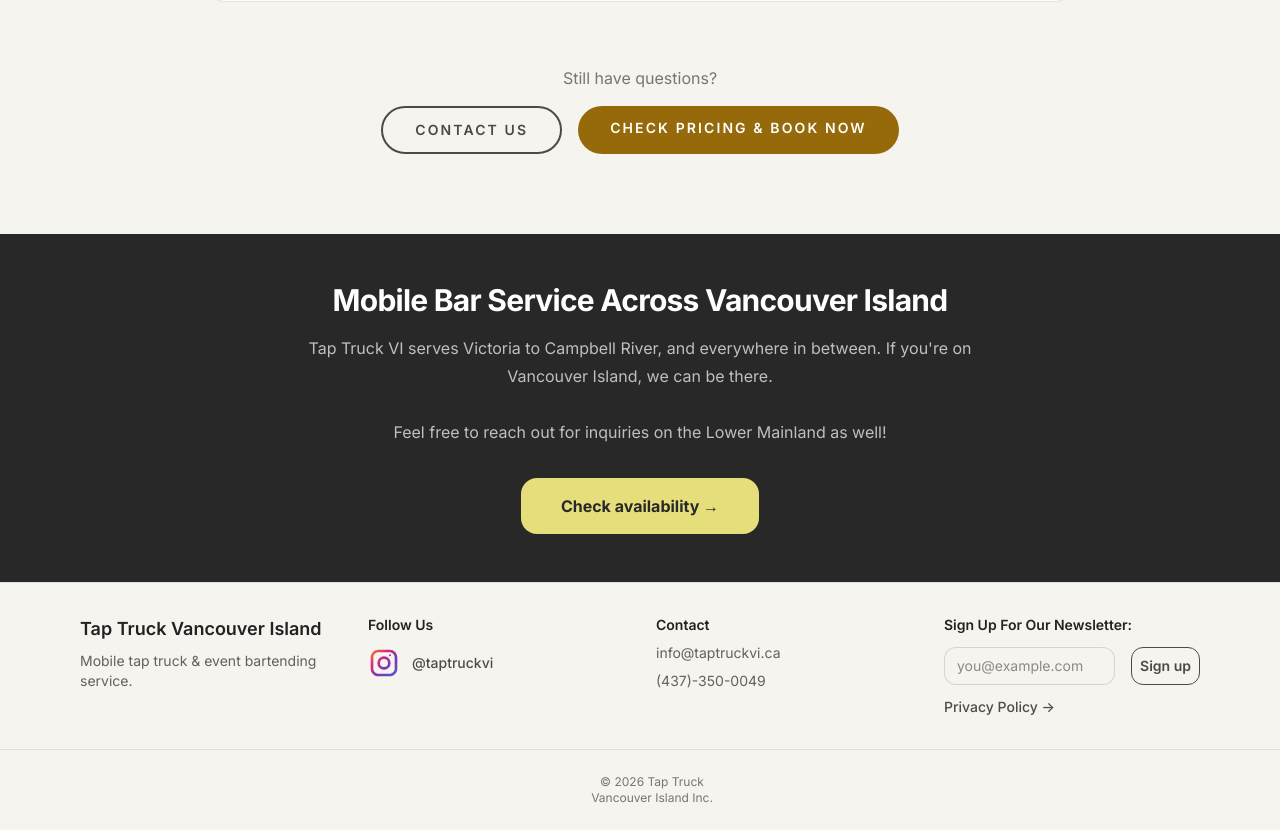
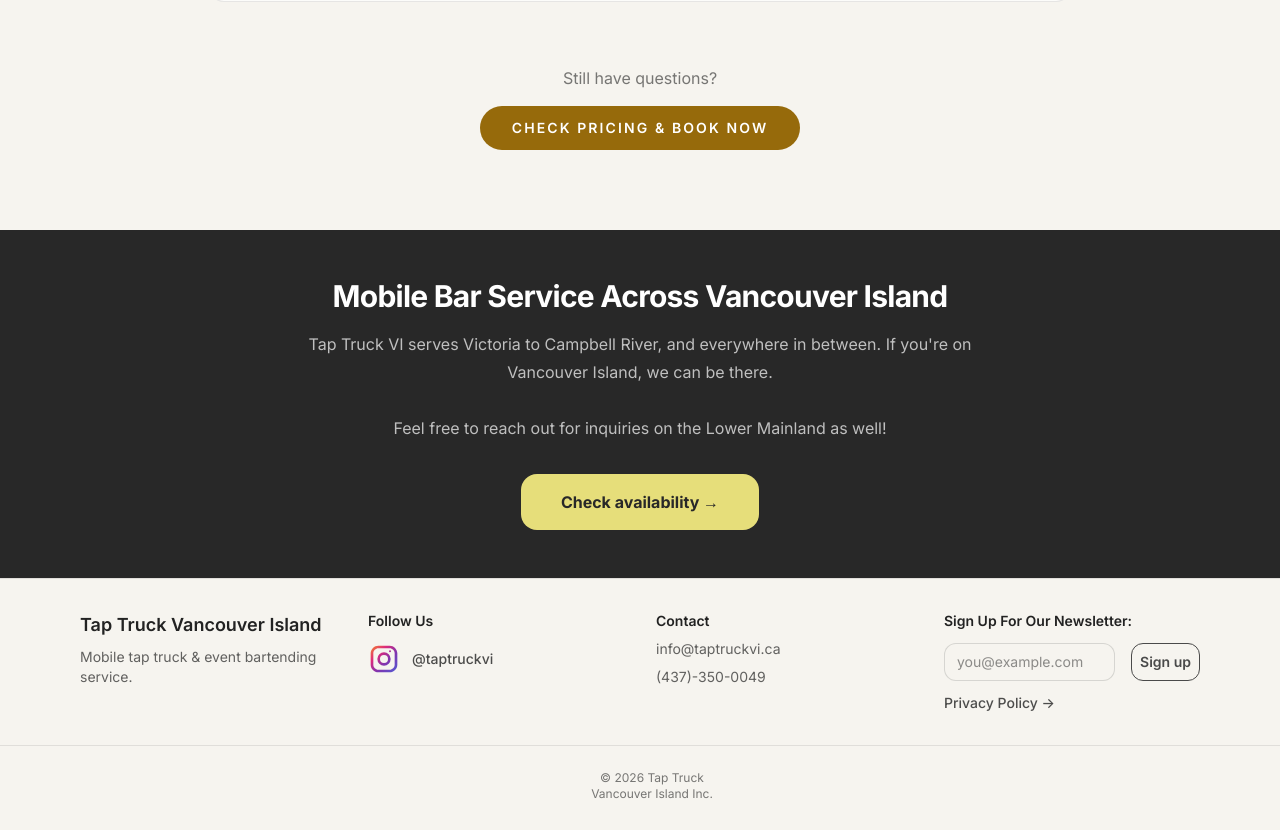
Before and after one commit to Rofellos/taptruck-website, a SvelteKit app: page /faq in a window 1280 px wide. Shown: the part 1184-2014 px from the top of the page. Built offline with nearby package versions, Linux system fonts and the light colour scheme.

Commit message:
last fix

```diff
--- a/src/routes/faq/+page.svelte
+++ b/src/routes/faq/+page.svelte
@@ -130,12 +130,6 @@
       <p class="text-fg/60 text-base">Still have questions?</p>
       <div class="mt-4 flex flex-col sm:flex-row gap-4 justify-center">
         <a
-          href="/contact"
-          class="rounded-full border-2 border-[rgb(var(--brand-primary))] px-8 py-3 text-sm font-semibold uppercase tracking-[0.15em] text-[rgb(var(--brand-primary))] transition hover:bg-[rgb(var(--brand-primary))] hover:text-white"
-        >
-          Contact Us
-        </a>
-        <a
           href="/pricing"
           class="rounded-full bg-[rgb(var(--brand-accent))] px-8 py-3 text-sm font-semibold uppercase tracking-[0.15em] text-white transition hover:opacity-90"
         >
```
